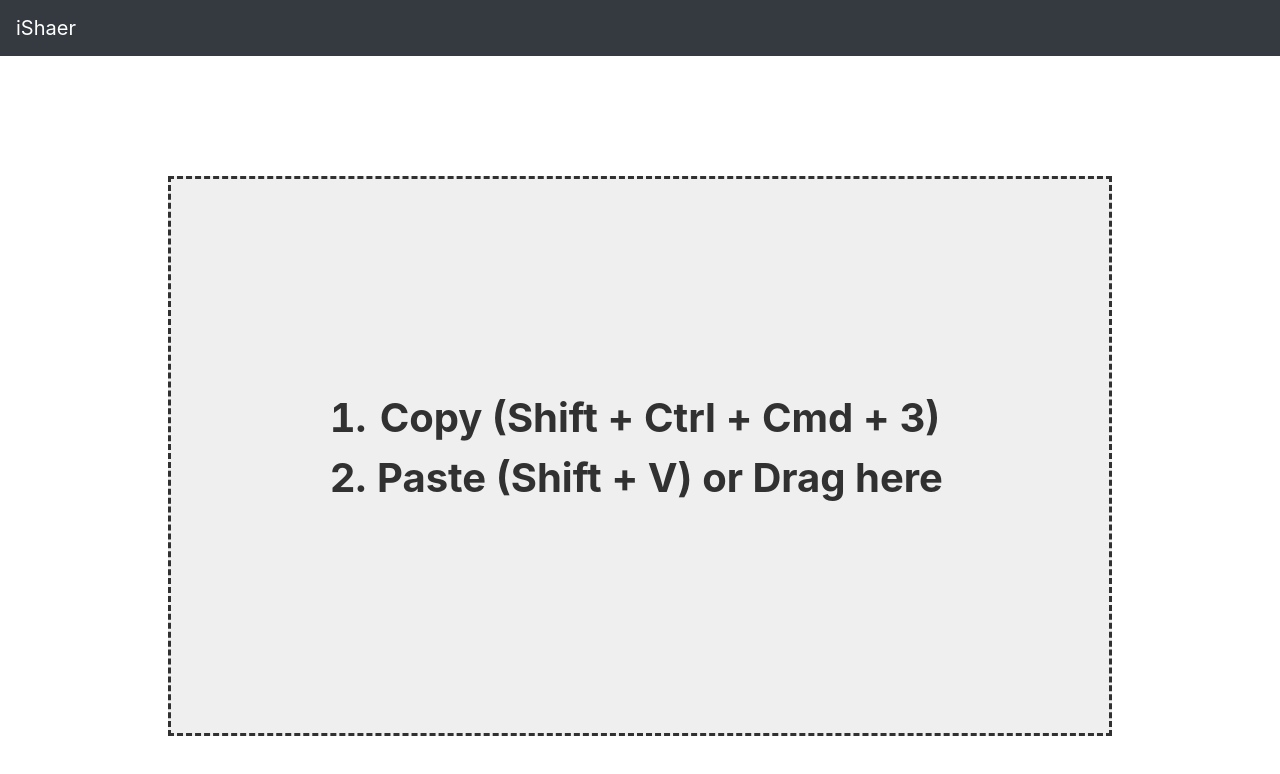
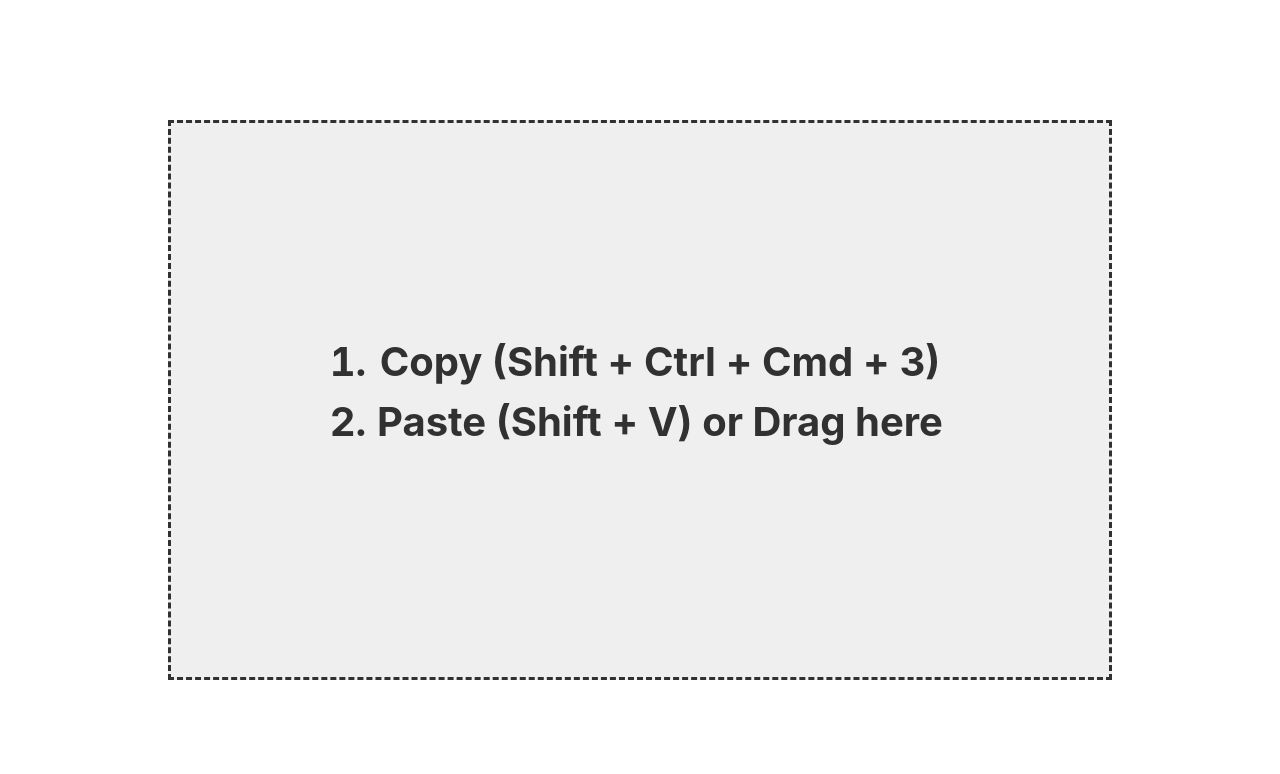
Before and after one commit to usetrio/ishaer-app, a React (Create React App) app in the folder ishaer-app/: page / in a window 1280 px wide. Shown: the top 774 px of the page. Built offline with nearby package versions, Linux system fonts and the light colour scheme.

Commit message:
Moving navbar to be available in all the pages.

```diff
--- a/ishaer-app/src/App.js
+++ b/ishaer-app/src/App.js
@@ -1,5 +1,5 @@
 import React, { useState } from 'react';
-import { Navbar, InputGroup, FormControl, Button } from 'react-bootstrap';
+import { InputGroup, FormControl, Button } from 'react-bootstrap';
 import { osName } from 'react-device-detect';
 import { appSettings } from './configs/config';
 import copy from 'clipboard-copy';
@@ -118,13 +118,6 @@ function App() {
 
   return (
     <div>
-      {/* Navbar with the iShaer title on the left */}
-      <Navbar bg="dark" variant="dark">
-        <Navbar.Brand>
-          iShaer
-        </Navbar.Brand>
-      </Navbar>
-
       <div className="App" onDragEnter={onDragOn} onDragLeave={onDragOff} onDragOver={doNothing} onDrop={onDragOff} onPaste={onDrop}>
         <div className={`DropArea ${status === 'Drop' ? 'Over' : ''}`} onDragOver={onDragOver} onDrop={onDrop} onDragLeave={onDragOn}>
           <div className={`ImageProgress ${preview ? 'Show' : ''}`}>
```
